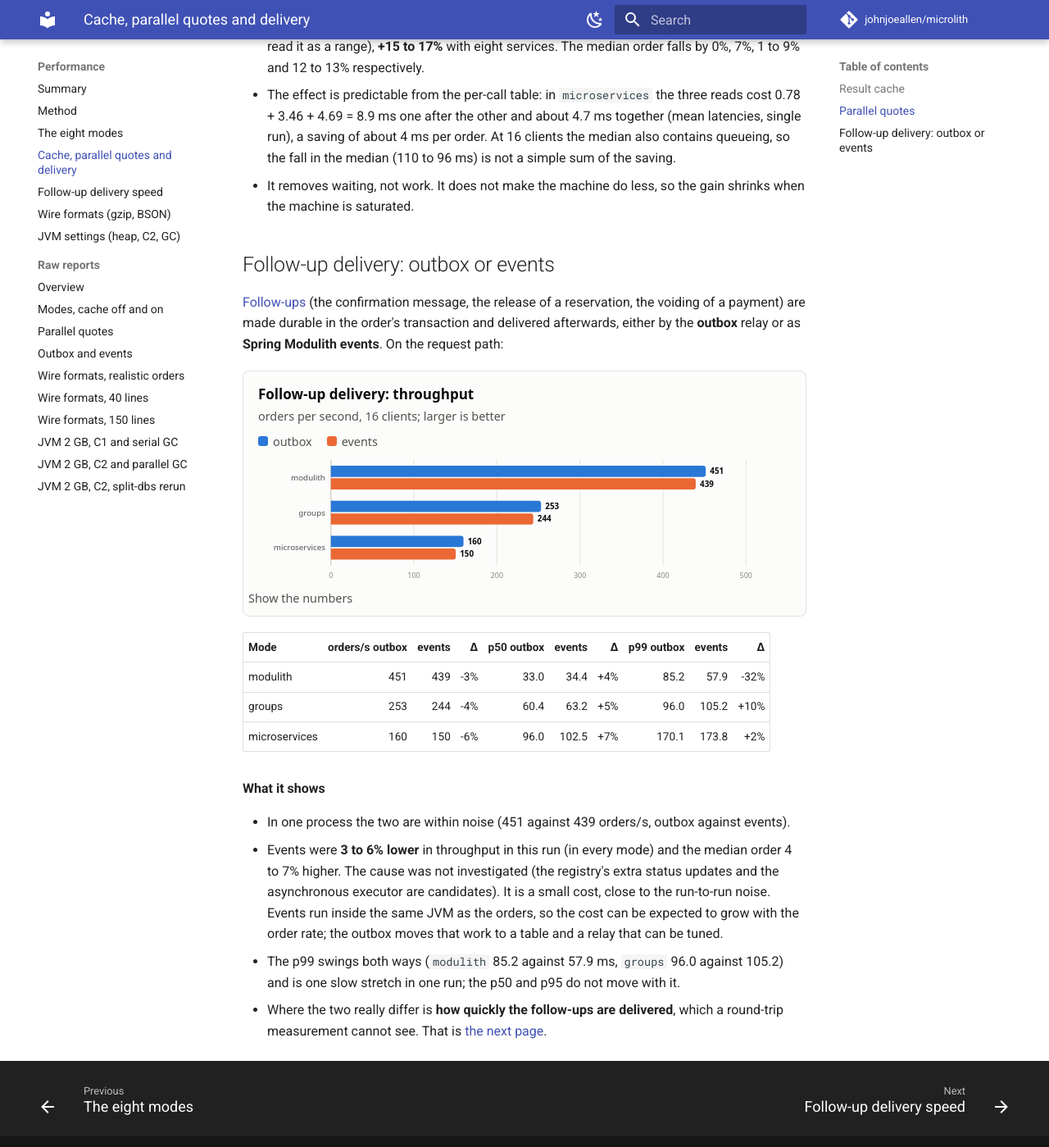
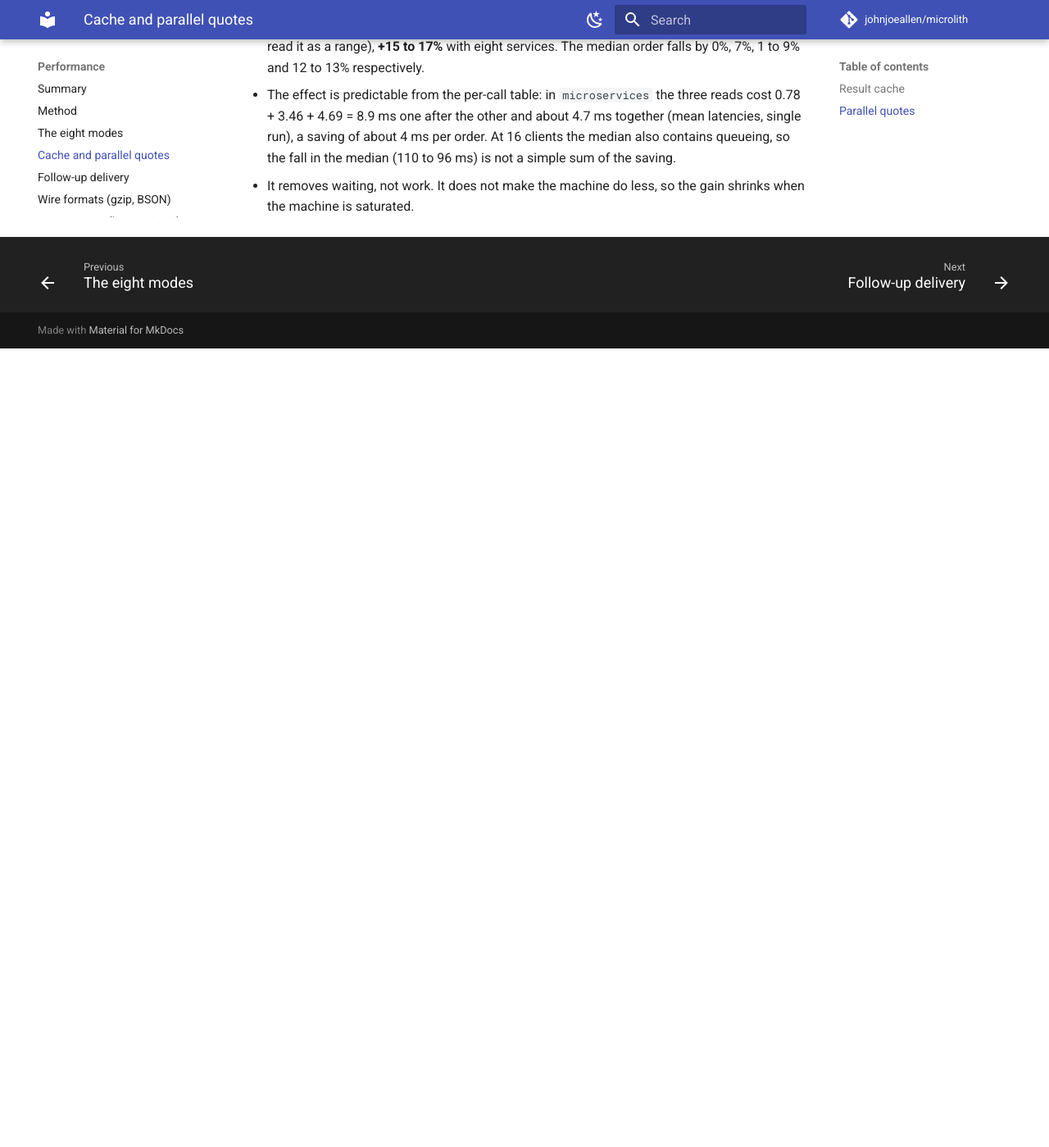
Before and after one commit to johnjoeallen/microlith, an MkDocs documentation site: the page built from docs/performance/switches.md, in a window 1280 px wide and 1400 px high, scrolled down 2987 px. Shown: the whole window at 82% size. Built offline with MkDocs 1.6.1 and Material for MkDocs 9.7.7, drawn with Linux system fonts in a browser that asks for light colours; comment, search, counter and statistics services are not loaded; the version menu is left out; after the commit the page ends 3412 px from its top, so only the background shows below that; some of the changed text lies outside the part shown.

Commit message:
Move follow-up request-path comparison from switches page to follow-up delivery page
Co-Authored-By: Claude Sonnet 5.5 <noreply@anthropic.com>

```diff
--- a/docs/performance/index.md
+++ b/docs/performance/index.md
@@ -45,7 +45,7 @@ The median is not the time one order takes alone: with 16 clients that each wait
 | --- | --- |
 | **Splitting costs roughly 1 to 1.7 ms per call between processes, on one machine.** With about 20 calls per order that is most of the difference in time per order between one process and eight services. | [per-call latency](modes.md#where-the-time-goes) |
 | **Group the chatty parts.** `groups` keeps 40% of the calls that reach a module local and is about 55% faster than eight services (247 against 159 orders/s). | [modes](modes.md) |
-| **Use the cache for reference data, and parallel reads where hops are real.** Both are off-switches, so they can be measured on your own workload. | [cache, parallel, delivery](switches.md) |
+| **Use the cache for reference data, and parallel reads where hops are real.** Both are off-switches, so they can be measured on your own workload. | [cache, parallel quotes](switches.md) |
 | **The follow-up mechanism does not affect the request path, but it decides how fast background work drains.** Outbox and events perform alike on an order; the outbox delivered about 20 notifications a second, events delivered immediately. | [delivery speed](load.md) |
 
 !!! warning "Treat the absolute figures with care"
--- a/docs/performance/switches.md
+++ b/docs/performance/switches.md
@@ -1,6 +1,6 @@
-# Cache, parallel quotes and follow-up delivery
+# Cache and parallel quotes
 
-Three optional features, each with an off-switch, each measured by running the same workload with the switch off and on.
+Two optional features, each with an off-switch, each measured by running the same workload with the switch off and on.
 Same conditions as [the mode comparison](modes.md): 16 clients, 1,500 measured orders, deterministic order stream.
 
 ## Result cache
@@ -43,20 +43,3 @@ Sequential against parallel, for the modes where calls cost something (the cache
 * The effect is predictable from the per-call table: in `microservices` the three reads cost 0.78 + 3.46 + 4.69 = 8.9 ms one after the other and about
   4.7 ms together (mean latencies, single run), a saving of about 4 ms per order. At 16 clients the median also contains queueing, so the fall in the median (110 to 96 ms) is not a simple sum of the saving.
 * It removes waiting, not work. It does not make the machine do less, so the gain shrinks when the machine is saturated.
-
-## Follow-up delivery: outbox or events
-
-[Follow-ups](../features/follow-ups.md) (the confirmation message, the release of a reservation, the voiding of a payment) are made durable in the order's
-transaction and delivered afterwards, either by the **outbox** relay or as **Spring Modulith events**. On the request path:
-
---8<-- "performance/_generated/async-chart.md"
-
---8<-- "performance/_generated/async-table.md"
-
-**What it shows**
-
-* In one process the two are within noise (451 against 439 orders/s, outbox against events).
-* Events were **3 to 6% lower** in throughput in this run (in every mode) and the median order 4 to 7% higher. The cause was not investigated (the registry's
-  extra status updates and the asynchronous executor are candidates). It is a small cost, close to the run-to-run noise. Events run inside the same JVM as the orders, so the cost can be expected to grow with the order rate; the outbox moves that work to a table and a relay that can be tuned.
-* The p99 swings both ways (`modulith` 85.2 against 57.9 ms, `groups` 96.0 against 105.2) and is one slow stretch in one run; the p50 and p95 do not move with it.
-* Where the two really differ is **how quickly the follow-ups are delivered**, which a round-trip measurement cannot see. That is [the next page](load.md).
--- a/mkdocs.yml
+++ b/mkdocs.yml
@@ -92,8 +92,8 @@ nav:
       - Summary: performance/index.md
       - Method: performance/method.md
       - The eight modes: performance/modes.md
-      - Cache, parallel quotes and delivery: performance/switches.md
-      - Follow-up delivery speed: performance/load.md
+      - Cache and parallel quotes: performance/switches.md
+      - Follow-up delivery: performance/load.md
       - Wire formats (gzip, BSON): performance/wire-formats.md
       - JVM settings (heap, C2, GC): performance/jvm-settings.md
       - Raw reports:
```
Also changed, not shown: docs/performance/load.md (+20 -1 lines), docs/performance/reports.md (+1 -1 lines).
